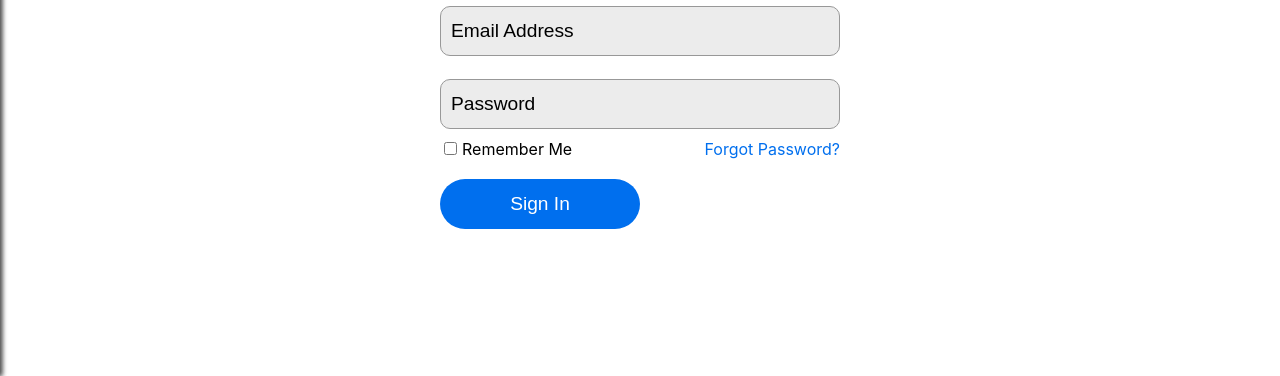
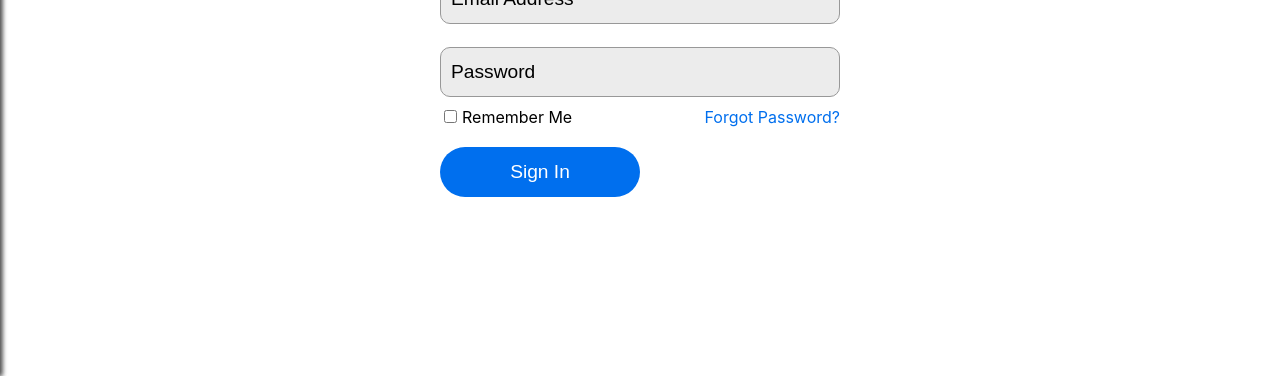
Before and after one commit to UltraneDevelopment/Crysion, an Electron app: page index.html in a window 1280 px wide. Shown: the part 424-800 px from the top of the page. Drawn offline with Linux system fonts and the light colour scheme; no server answers.

Commit message:
Update v1.0.9
- Backgrounds changed to non-repeating
- Container height adjusted (logo, input boxes, buttons)
- Added maximum height and width for BrowserWindow

```diff
--- a/main.js
+++ b/main.js
@@ -49,6 +49,8 @@ function createWindow() {
     height: initialHeight,
     minWidth: initialWidth,
     minHeight: initialHeight,
+    maxHeight: initialHeight,
+    maxWidth: initialWidth,
     frame: true,
     autoHideMenuBar: false,
     webPreferences: {
--- a/package.json
+++ b/package.json
@@ -1,6 +1,6 @@
 {
   "name": "crysion",
-  "version": "1.0.59",
+  "version": "1.0.9",
   "description": "Crysion - A freelancer management platform.",
   "main": "main.js",
   "scripts": {
--- a/styles.css
+++ b/styles.css
@@ -15,9 +15,9 @@ body {
     display: flex;
     justify-content: center;
     align-items: flex-start;
-    height: 100vh;
+    height: 100%;
     text-align: center;
-    overflow: auto;
+    overflow: hidden;
     color: #000;
     transition: background-image 0.5s ease, color 0.5s ease; /* Add transition for background and text color */
 }
@@ -29,6 +29,7 @@ body {
     background: linear-gradient(112.1deg, rgb(32, 38, 57) 11.4%, rgb(63, 76, 119) 70.2%);
     background: -moz-linear-gradient(to right, rgb(32, 38, 57) 11.4%, rgb(63, 76, 119) 70.2%);
     background: -webkit-linear-gradient(to right, rgb(32, 38, 57) 11.4%, rgb(63, 76, 119) 70.2%);
+    background-repeat: no-repeat;
 }
 
 .light-mode {
@@ -36,6 +37,7 @@ body {
     background: linear-gradient(112.1deg, rgba(238,174,202,1) 0%, rgba(148,187,233,1) 100%);
     background: -moz-linear-gradient(to right, rgba(238,174,202,1) 0%, rgba(148,187,233,1) 100%);
     background: -webkit-linear-gradient(to right, rgba(238,174,202,1) 0%, rgba(148,187,233,1) 100%);
+    background-repeat: no-repeat;
 }
 
 /* Settings Menu */
@@ -219,7 +221,7 @@ body {
     flex-direction: column;
     align-items: center;
     justify-content: center;
-    margin-top: 10%;
+    margin-top: 7.5%;
 }
 
 .light-mode .login-text {
```
